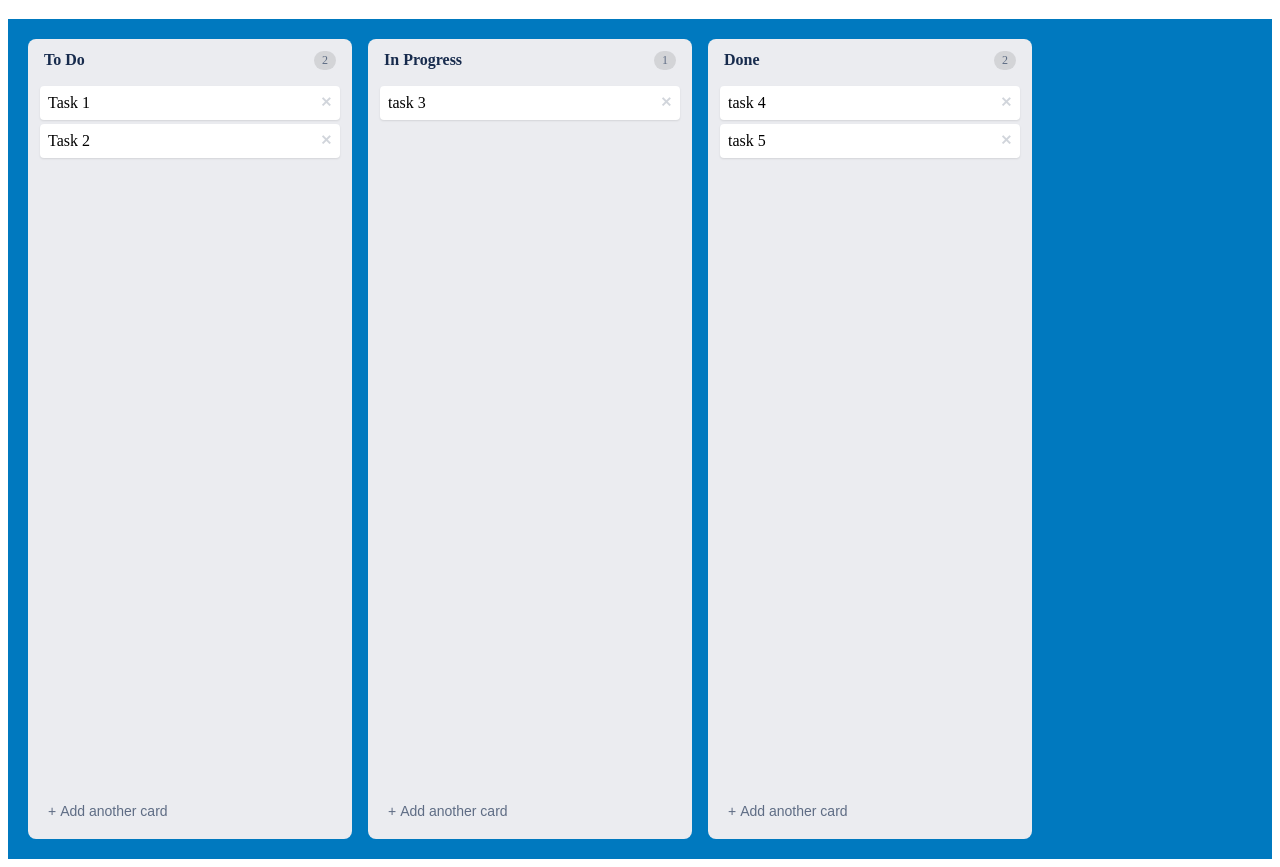
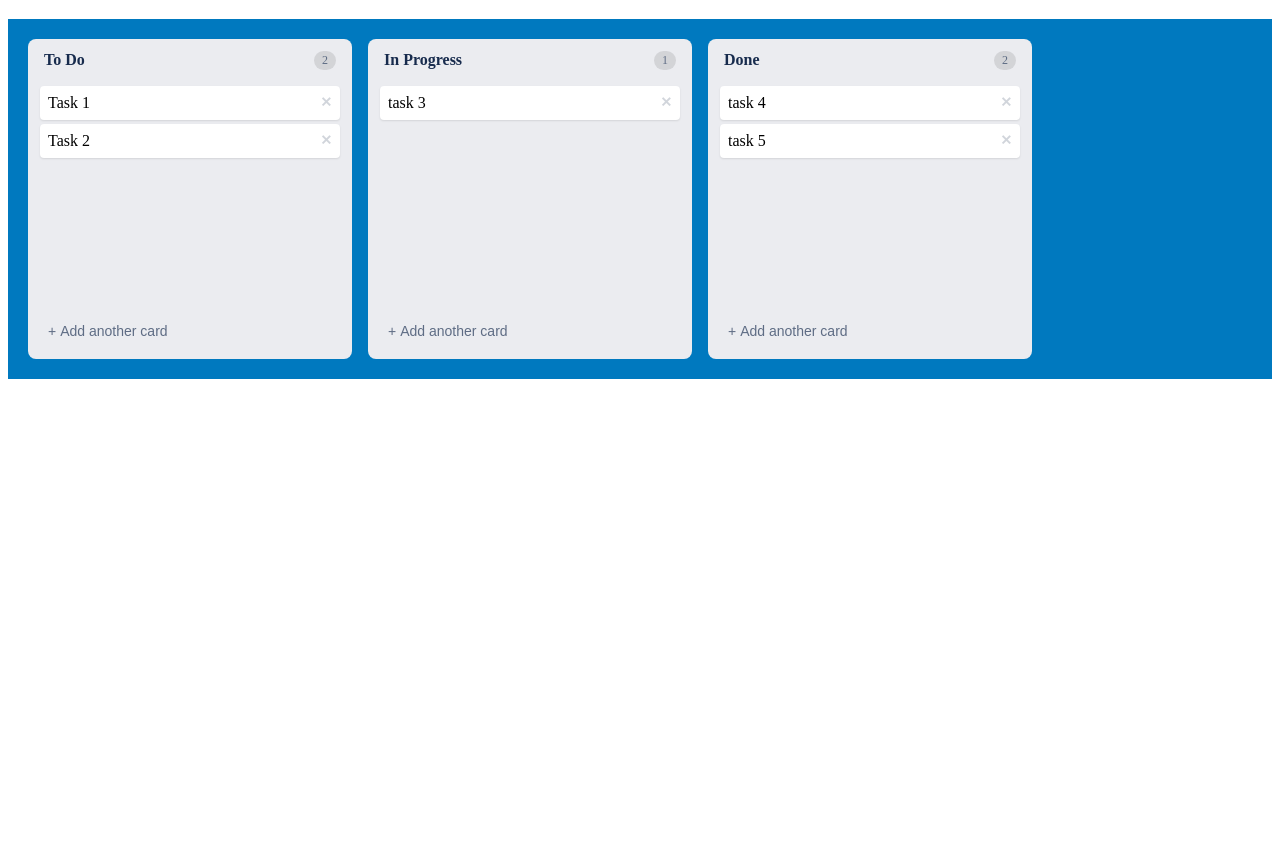
Before and after one commit to alexbog1985/neto-js-dnd, a website built with webpack: page src/index.html in a window 1280 px wide. Shown: the part 61-928 px from the top of the page. After the commit the page ends 800 px from the top, so only its background shows below. Built offline with nearby package versions, Linux system fonts and the light colour scheme.

Commit message:
высота колонок

```diff
--- a/src/css/style.css
+++ b/src/css/style.css
@@ -6,6 +6,6 @@ body {
   gap: 16px;
   padding: 20px;
   background-color: #0079bf;
-  min-height: 100vh;
+  min-height: 40vh;
   overflow-x: auto;
 }
```
